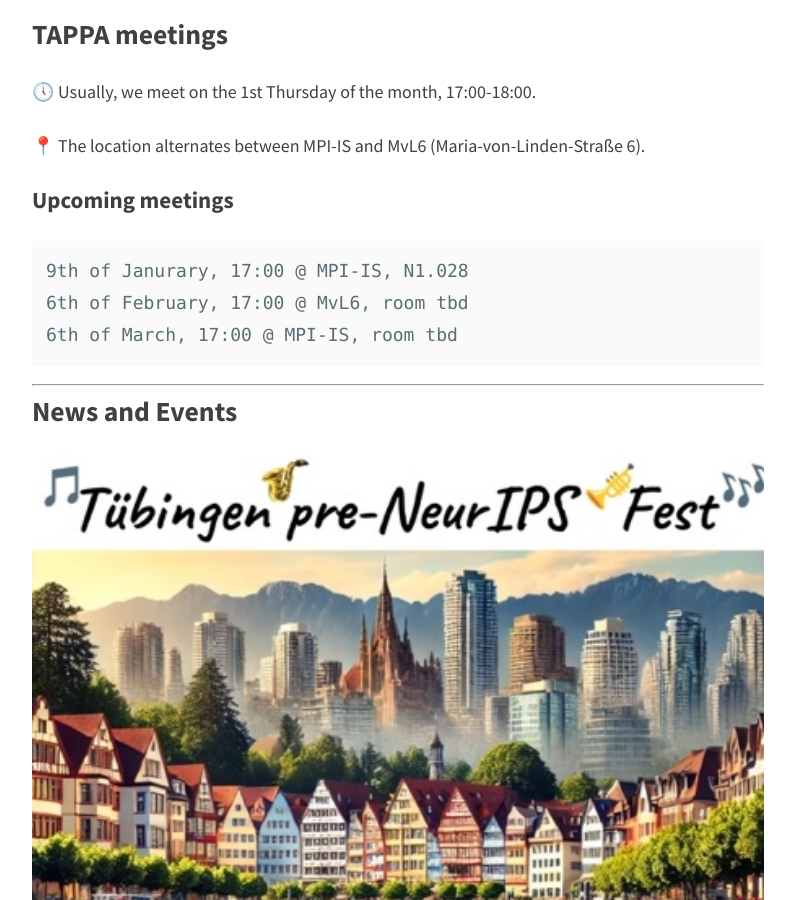
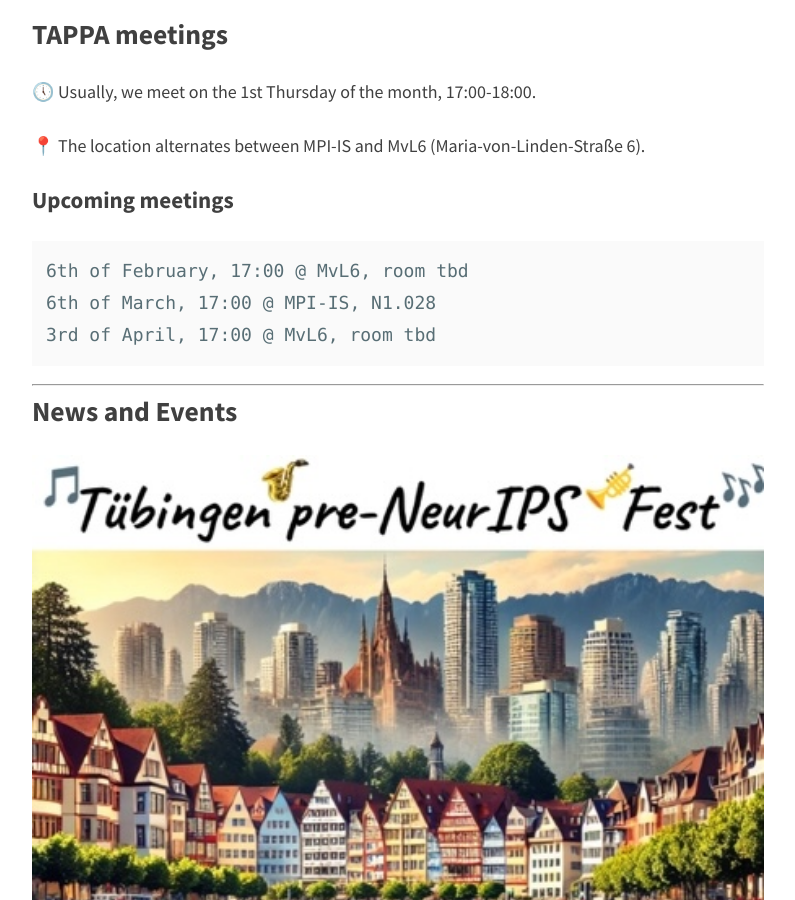
Before and after one commit to tappa-org/tappa-org.github.io, a Jekyll site: the page built from index.md, in a window 1280 px wide and 900 px high, scrolled down 1309 px. Shown: the whole window, without its empty margins (242-1037 px from the left). Built offline with Jekyll 4.4.1, drawn with Linux system fonts in a browser that asks for light colours; nearby versions of some CDN libraries; emoji names are drawn with the system emoji font.

Commit message:
upcoming meetings

```diff
--- a/index.md
+++ b/index.md
@@ -28,9 +28,9 @@ the Tübingen AI ecosystem by addressing common concerns, organizing events, and
 
 ### Upcoming meetings
 {% highlight bash%}
-9th of Janurary, 17:00 @ MPI-IS, N1.028
 6th of February, 17:00 @ MvL6, room tbd
-6th of March, 17:00 @ MPI-IS, room tbd
+6th of March, 17:00 @ MPI-IS, N1.028
+3rd of April, 17:00 @ MvL6, room tbd
 {% endhighlight %}
 
 ---
```
